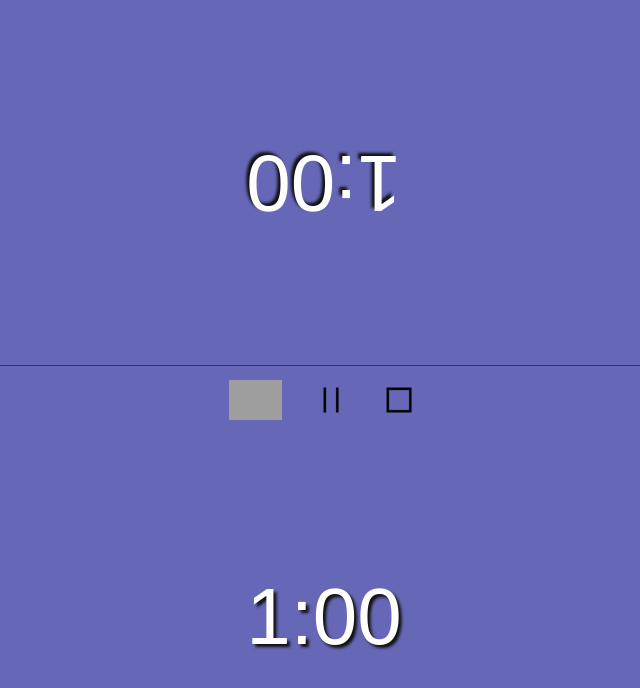
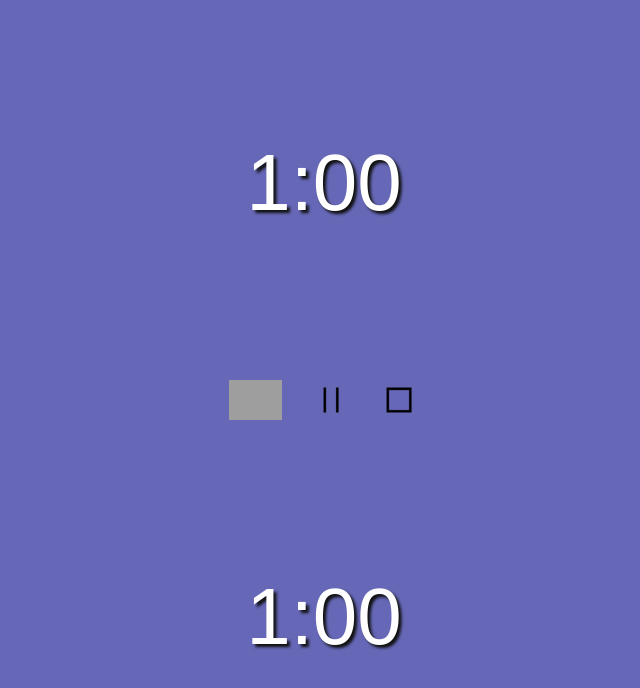
Before and after one commit to bartolliniRx/duel-timer, a React (Create React App) app: page / in a window 1280 px wide. Both pictures are taken after a click on the button "START". Shown: the top 688 px of the page, without its empty margins (316-956 px from the left). Built offline with nearby package versions, Linux system fonts and the light colour scheme; grey boxes are pictures that could not be loaded.

Commit message:
Simplified styling code

```diff
--- a/src/components/ControlBar.js
+++ b/src/components/ControlBar.js
@@ -3,9 +3,9 @@ import playIcon from "../assets/icons8-play-32.png";
 import pauseIcon from "../assets/icons8-pause-32.png";
 import stopIcon from "../assets/icons8-stop-32.png";
 
-function ControlBar({ onPlayClick, onPauseClick, onStopClick }) {
+function ControlBar({ addedStyle, onPlayClick, onPauseClick, onStopClick }) {
 	return (
-		<div className={styles.bar}>
+		<div className={styles.bar} style={addedStyle}>
 			<div className={styles.controlBttn} onClick={onPlayClick}>
 				<img src={playIcon} alt="" />
 			</div>
--- a/src/components/InitialScreen/InitialScreen.js
+++ b/src/components/InitialScreen/InitialScreen.js
@@ -2,13 +2,13 @@ import { useState } from "react";
 import styles from "./InitialScreen.module.scss";
 import TimerInput from "./TimerInput";
 
-function InitialScreen({ addedClass = "", addedStyle, onSetTime }) {
+function InitialScreen({ addedStyle, onSetTime }) {
 	const [minutes, setMinutes] = useState("01");
 	const [seconds, setSeconds] = useState("00");
 	const time = parseInt(minutes) * 60 + parseInt(seconds);
 
 	return (
-		<div style={{ ...addedStyle }} className={addedClass}>
+		<div style={addedStyle} className={styles.wrapper}>
 			<form
 				onSubmit={e => {
 					e.preventDefault();
--- a/src/components/InitialScreen/InitialScreen.module.scss
+++ b/src/components/InitialScreen/InitialScreen.module.scss
@@ -1,5 +1,8 @@
 @import "../../style/index.scss";
 
+.wrapper {
+	flex: 1;
+}
 .initialScreen {
 	position: relative;
 	height: 100vh;
@@ -14,7 +17,6 @@
 	font-family: "Roboto Mono", monospace;
 }
 input[type="text"] {
-	-moz-appearance: textfield; /* Firefox */
 	text-align: center;
 	font: inherit;
 	padding: $ws-1 0;
--- a/src/components/SlidingTimer.js
+++ b/src/components/SlidingTimer.js
@@ -1,7 +1,6 @@
 import styles from "./SlidingTimer.module.scss";
 
 function SlidingTimer({
-	addedClass = "",
 	addedStyle = "",
 	onTimerClick,
 	timerRotated = false,
@@ -41,12 +40,11 @@ function SlidingTimer({
 
 	return (
 		<div
-			className={`${styles.timer} ${addedClass} ${showWarning}`}
+			className={`${styles.timer} ${showWarning} ${
+				timerRotated ? styles.rotated : ""
+			}`}
 			onClick={onTimerClick}
-			style={{
-				...addedStyle,
-				...(timerRotated && { transform: "rotate(180deg)" }),
-			}}
+			style={addedStyle}
 		>
 			<div
 				className={styles.slider}
--- a/src/components/SlidingTimer.module.scss
+++ b/src/components/SlidingTimer.module.scss
@@ -2,6 +2,10 @@
 
 .timer {
 	position: relative;
+	flex: 1;
+}
+.rotated {
+	transform: "rotate(180deg)";
 }
 .timeLeft {
 	position: absolute;
--- a/src/components/TimerApp.js
+++ b/src/components/TimerApp.js
@@ -32,6 +32,7 @@ function TimerApp() {
 
 	const hiddenStyle = {
 		opacity: "0",
+		height: "0",
 		flex: "0",
 	};
 
@@ -65,8 +66,7 @@ function TimerApp() {
 	return (
 		<div className={styles.App}>
 			<SlidingTimer
-				addedClass={styles.flexDiv}
-				addedStyle={areTimersHidden ? hiddenStyle : ""}
+				addedStyle={areTimersHidden ? hiddenStyle : {}}
 				onTimerClick={() => resetTimer("top")}
 				isActive={activeTimer === "top" ? true : false}
 				timeValue={time}
@@ -75,13 +75,13 @@ function TimerApp() {
 				isHidden={areTimersHidden}
 			/>
 			<ControlBar
+				addedStyle={areTimersHidden ? hiddenStyle : {}}
 				onPlayClick={handlePlay}
 				onPauseClick={handlePause}
 				onStopClick={handleStop}
 			/>
 			<SlidingTimer
-				addedClass={styles.flexDiv}
-				addedStyle={areTimersHidden ? hiddenStyle : ""}
+				addedStyle={areTimersHidden ? hiddenStyle : {}}
 				onTimerClick={() => resetTimer("bottom")}
 				isActive={activeTimer === "bottom" ? true : false}
 				timeValue={time}
@@ -89,13 +89,11 @@ function TimerApp() {
 				isHidden={areTimersHidden}
 			/>
 			<InitialScreen
-				addedClass={styles.flexDiv}
-				addedStyle={areTimersHidden ? "" : hiddenStyle}
+				addedStyle={areTimersHidden ? {} : hiddenStyle}
 				onSetTime={e => {
 					setTimersHidden(false);
 					setDefaultTime(e);
 					setTime(e);
-					console.log(time);
 				}}
 			/>
 		</div>
--- a/src/components/TimerApp.module.scss
+++ b/src/components/TimerApp.module.scss
@@ -7,8 +7,7 @@
 	width: 100%;
 	height: 100vh;
 }
-.flexDiv {
-	flex: 1;
+.App > div {
 	transition: 0.2s;
 	overflow-y: hidden;
 }
```
